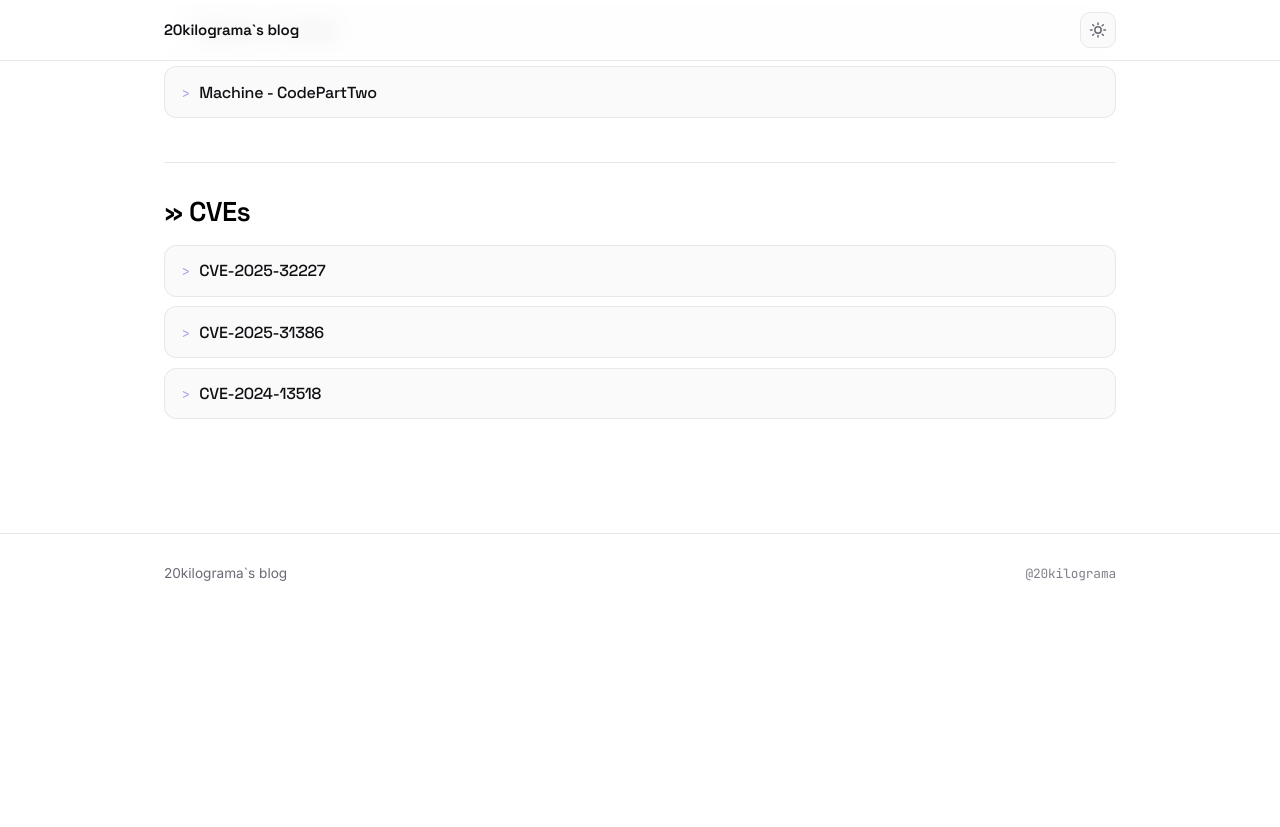
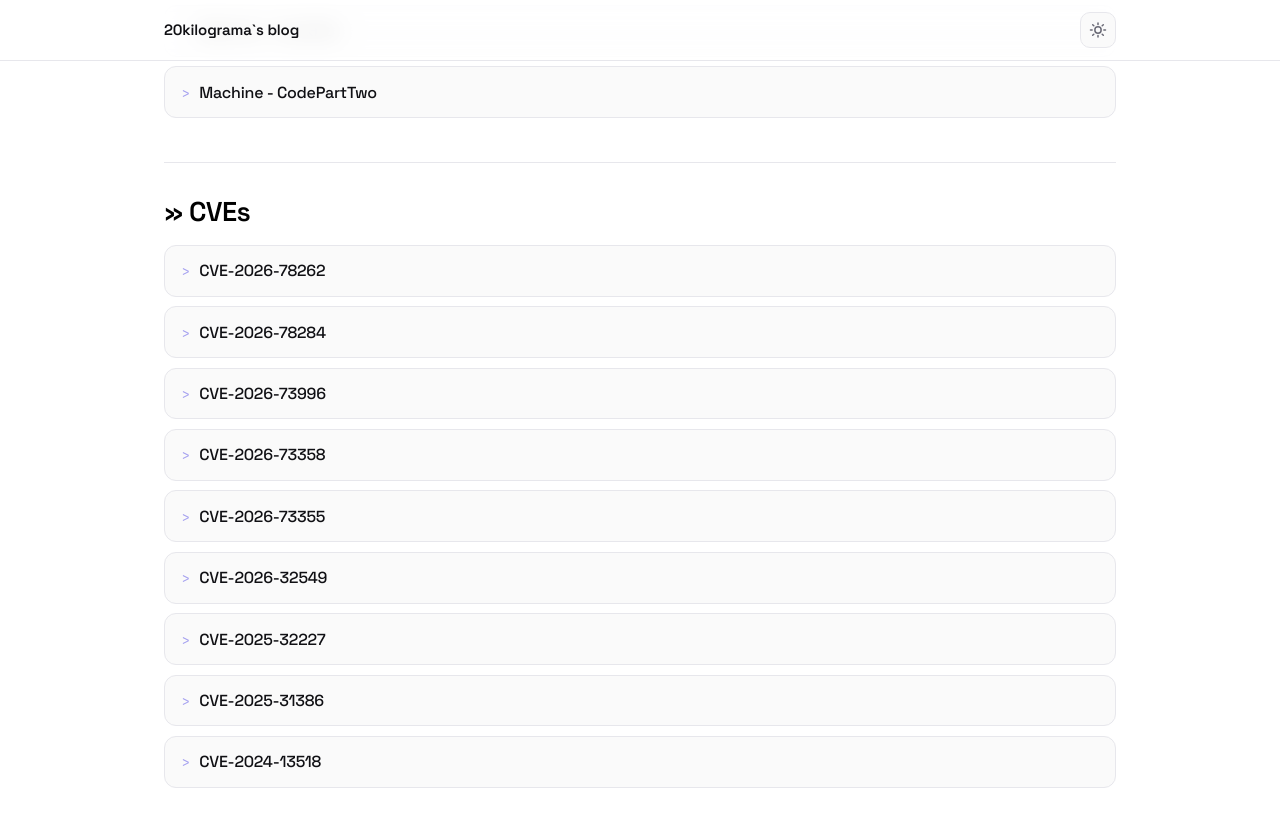
Before and after one commit to 20kilograma/blog, a Jekyll site: the page built from index.md, in a window 1280 px wide and 900 px high, scrolled down 882 px. Shown: the top 827 px of the window. Built offline with Jekyll 4.4.1, drawn with Linux system fonts in a browser that asks for light colours; nearby versions of some CDN libraries; our own code applies the rules of GitHub Pages for plain Markdown files; before the commit the page ends 1495 px from its top, so only the background shows below that.

Commit message:
Update index.md

```diff
--- a/index.md
+++ b/index.md
@@ -57,6 +57,12 @@
 
 # >> CVEs
 
+### <a href="https://www.cve.org/CVERecord?id=CVE-2026-78262"> > CVE-2026-78262 </a>
+### <a href="https://www.cve.org/CVERecord?id=CVE-2026-78284"> > CVE-2026-78284 </a>
+### <a href="https://www.cve.org/CVERecord?id=CVE-2026-73996"> > CVE-2026-73996 </a>
+### <a href="https://www.cve.org/CVERecord?id=CVE-2026-73358"> > CVE-2026-73358 </a>
+### <a href="https://www.cve.org/CVERecord?id=CVE-2026-73355"> > CVE-2026-73355 </a>
+### <a href="https://www.cve.org/CVERecord?id=CVE-2026-32549"> > CVE-2026-32549 </a>
 ### <a href="https://www.cve.org/CVERecord?id=CVE-2025-32227"> > CVE-2025-32227 </a>
 ### <a href="https://www.cve.org/CVERecord?id=CVE-2025-31386"> > CVE-2025-31386 </a>
 ### <a href="https://www.cve.org/CVERecord?id=CVE-2024-13518"> > CVE-2024-13518 </a>
```
